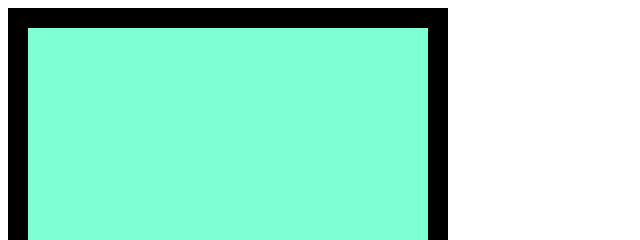
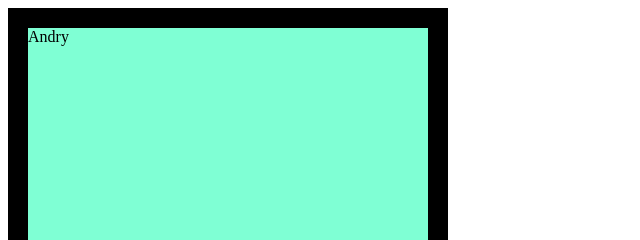
Before and after one commit to jelenita38/PruebaAndry, a plain HTML site: page index.html in a window 1280 px wide. Shown: the top 240 px of the page, 0-640 px from the left. Drawn offline with Linux system fonts and the light colour scheme.

Commit message:
Mi nombre

```diff
--- a/index.html
+++ b/index.html
@@ -12,7 +12,7 @@
         <div>
             <div>
                 <div>
-
+                    Andry
                 </div>
             </div>
         </div>
```
